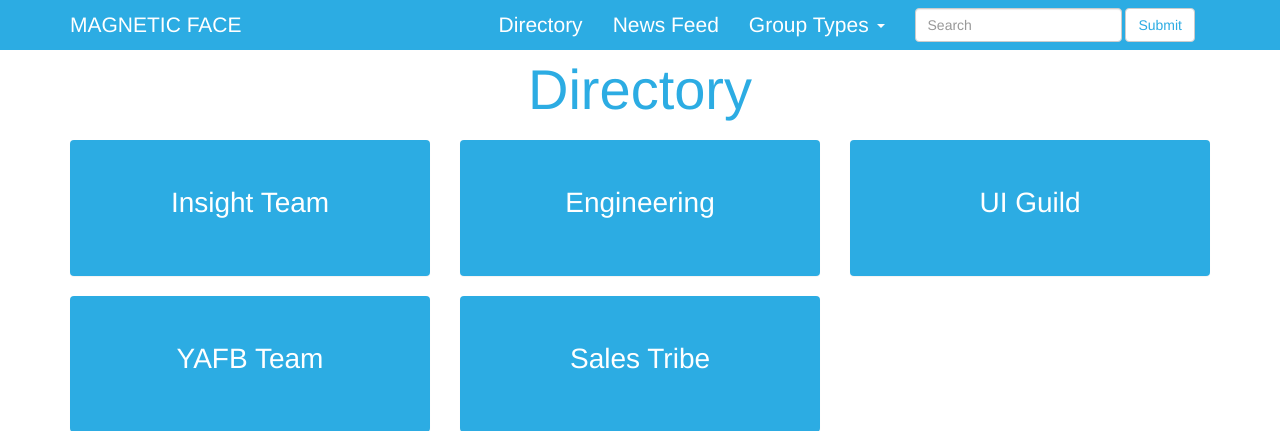
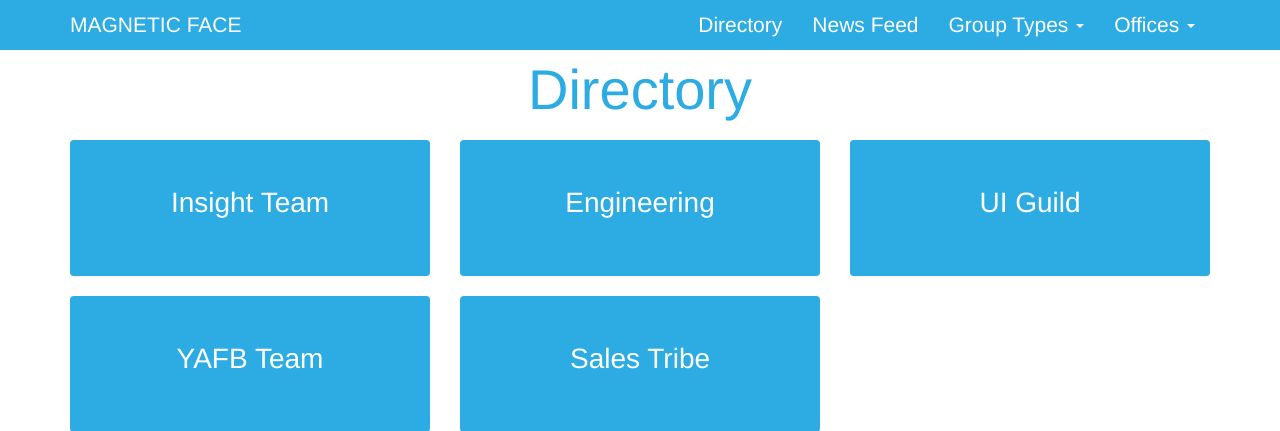
Before and after one commit to JuJu227/YAFB, a Django app: page /directory/ in a window 1280 px wide. Shown: the top 431 px of the page. Run offline with Django 3.2, Linux system fonts and the light colour scheme; data comes from the database, SQL or seed files in the repository; both versions use the stored data as it was after the commit; some libraries are stand-ins or nearby versions.

Commit message:
offices added to nav

```diff
--- a/directory/templates/base.html
+++ b/directory/templates/base.html
@@ -50,17 +50,23 @@
             <li class="dropdown">
               <a href="#" class="dropdown-toggle" data-toggle="dropdown" role="button" aria-haspopup="true" aria-expanded="false">Group Types <span class="caret"></span></a>
               <ul class="dropdown-menu">
-                {% block navcontent %}{% endblock %}
+                {% block navtypes %}{% endblock %}
               </ul>
             </li>
-            <li>
+            <li class="dropdown">
+              <a href="#" class="dropdown-toggle" data-toggle="dropdown" role="button" aria-haspopup="true" aria-expanded="false">Offices <span class="caret"></span></a>
+              <ul class="dropdown-menu">
+                {% block navoffices %}{% endblock %}
+              </ul>
+            </li>
+            <!-- <li>
                <form class="navbar-form navbar-left" role="search">
                 <div class="form-group">
                   <input type="text" class="form-control" placeholder="Search">
                 </div>
                 <button type="submit" class="btn btn-default">Submit</button>
               </form>
-            </li>
+            </li> -->
           </ul>
         </div><!--/.navbar-collapse -->
       </div>
--- a/directory/templates/directory/index.html
+++ b/directory/templates/directory/index.html
@@ -1,12 +1,22 @@
 {% extends 'base.html' %}
 
-{% block navcontent %}
+{% block navtypes %}
 	{% if types %}
 	    {% for type in types %}
         	<li><a href="/directory/type/{{ type.id }}/">{{ type.name }}</a></li>
 	    {% endfor %}
 	{% else %}
-	    <p>No types are available.</p>
+	    <li>No types are available.</li>
+	{% endif %}
+{% endblock %}
+
+{% block navoffices %}
+	{% if offices %}
+	    {% for office in offices %}
+        	<li><a href="/directory/office/{{ office.id }}/">{{ office.name }}</a></li>
+	    {% endfor %}
+	{% else %}
+	    <li>No offices are available.</li>
 	{% endif %}
 {% endblock %}
 
--- a/directory/views.py
+++ b/directory/views.py
@@ -1,18 +1,20 @@
 from django.http import HttpResponse
 from django.template import RequestContext, loader
 
-from .models import User, Employee, GroupProfile, Type
+from .models import User, Employee, GroupProfile, Type, Office
 
 
 def index(request):
     employees = Employee.objects.order_by('start_date')
     groups = GroupProfile.objects.order_by('description')
     types = Type.objects.order_by('name')
+    offices = Office.objects.order_by('name')
     template = loader.get_template('directory/index.html')
     context = RequestContext(request, {
         'employees': employees,
         'groups': groups,
         'types': types,
+        'offices': offices,
         'header': "Directory",
     })
     return HttpResponse(template.render(context))
```
Also changed, not shown: db.sqlite3.
